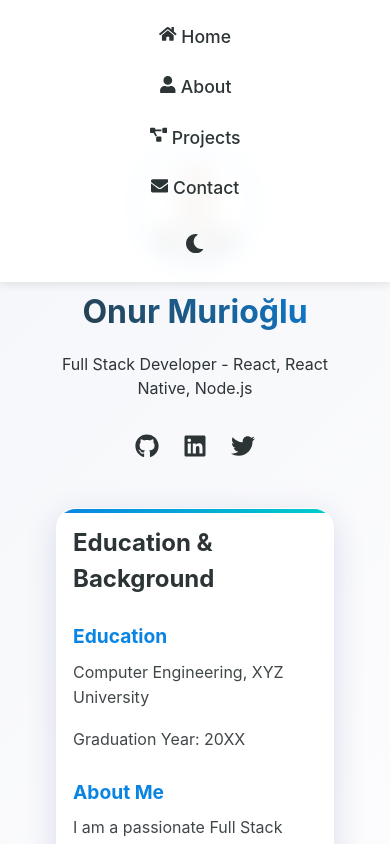
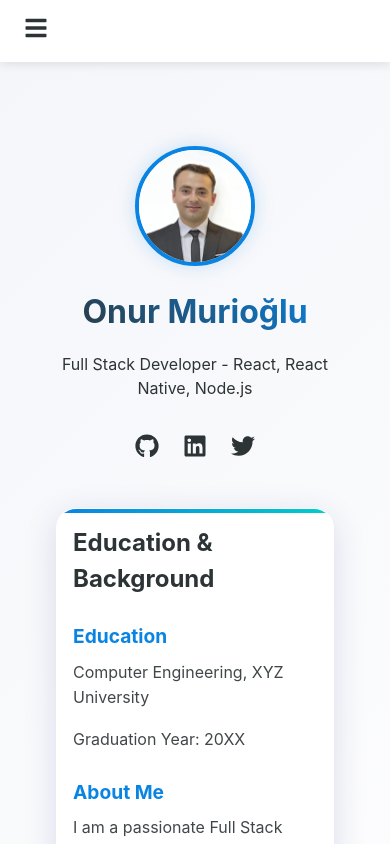
Before and after one commit to onurmurioglu/my-portfolio, a React (Vite) app: page / in a window 390 px wide. Shown: the top 844 px of the page. Built offline with nearby package versions, Linux system fonts and the light colour scheme.

Commit message:
Fixed header design bug with mobile preview

```diff
--- a/src/components/Header.tsx
+++ b/src/components/Header.tsx
@@ -7,11 +7,14 @@ import {
   FaEnvelope,
   FaSun,
   FaMoon,
+  FaBars,
+  FaTimes,
 } from "react-icons/fa";
 import { useTheme } from "../context/ThemeContext";
 
 const Header: React.FC = () => {
   const [scrolled, setScrolled] = useState(false);
+  const [isMenuOpen, setIsMenuOpen] = useState(false);
   const { isDarkMode, toggleTheme } = useTheme();
 
   useEffect(() => {
@@ -26,9 +29,19 @@ const Header: React.FC = () => {
     return () => window.removeEventListener("scroll", handleScroll);
   }, [scrolled]);
 
+  const toggleMenu = () => {
+    setIsMenuOpen(!isMenuOpen);
+  };
+
+  const closeMenu = () => {
+    setIsMenuOpen(false);
+  };
+
   return (
     <header
-      className={`header ${scrolled ? "scrolled" : ""}`}
+      className={`header ${scrolled ? "scrolled" : ""} ${
+        isMenuOpen ? "menu-open" : ""
+      }`}
       style={{
         backgroundColor: scrolled
           ? isDarkMode
@@ -37,23 +50,52 @@ const Header: React.FC = () => {
           : "var(--header-background)",
       }}
     >
-      <nav className="nav">
-        <Link to="home" smooth duration={500} className="nav-link">
+      <div className="header-content">
+        <button className="menu-toggle" onClick={toggleMenu}>
+          {isMenuOpen ? <FaTimes /> : <FaBars />}
+        </button>
+        <nav className={`nav ${isMenuOpen ? "open" : ""}`}>
+          <Link
+            to="home"
+            smooth
+            duration={500}
+            className="nav-link"
+            onClick={closeMenu}
+          >
             <FaHome /> Home
           </Link>
-        <Link to="about" smooth duration={500} className="nav-link">
+          <Link
+            to="about"
+            smooth
+            duration={500}
+            className="nav-link"
+            onClick={closeMenu}
+          >
             <FaUser /> About
           </Link>
-        <Link to="projects" smooth duration={500} className="nav-link">
+          <Link
+            to="projects"
+            smooth
+            duration={500}
+            className="nav-link"
+            onClick={closeMenu}
+          >
             <FaProjectDiagram /> Projects
           </Link>
-        <Link to="contact" smooth duration={500} className="nav-link">
+          <Link
+            to="contact"
+            smooth
+            duration={500}
+            className="nav-link"
+            onClick={closeMenu}
+          >
             <FaEnvelope /> Contact
           </Link>
           <button onClick={toggleTheme} className="theme-toggle">
             {isDarkMode ? <FaSun /> : <FaMoon />}
           </button>
         </nav>
+      </div>
     </header>
   );
 };
--- a/src/styles/components.css
+++ b/src/styles/components.css
@@ -43,12 +43,32 @@ body {
   position: fixed;
   top: 0;
   width: 100%;
-  background: var(--header-background, rgba(255, 255, 255, 0.95));
+  background: var(--header-background);
   backdrop-filter: blur(10px);
   box-shadow: 0 2px 10px rgba(0, 0, 0, 0.1);
   z-index: 1000;
   padding: 1rem 0;
-  transition: background-color 0.3s ease, box-shadow 0.3s ease;
+  transition: all 0.3s ease;
+}
+
+.header-content {
+  max-width: 1200px;
+  margin: 0 auto;
+  padding: 0 1rem;
+  display: flex;
+  justify-content: space-between;
+  align-items: center;
+}
+
+.menu-toggle {
+  display: none;
+  background: none;
+  border: none;
+  color: var(--text-color);
+  font-size: 1.5rem;
+  cursor: pointer;
+  padding: 0.5rem;
+  transition: var(--transition);
 }
 
 .nav {
@@ -472,7 +492,58 @@ html {
 
 @media (max-width: 768px) {
   .header {
-    padding: 0.5rem;
+    padding: 0.5rem 0;
+  }
+
+  .menu-toggle {
+    display: block;
+    z-index: 1001;
+  }
+
+  .nav {
+    position: fixed;
+    top: 0;
+    left: 0;
+    width: 100%;
+    height: 0;
+    background: var(--header-background);
+    flex-direction: column;
+    align-items: center;
+    justify-content: center;
+    gap: 1rem;
+    opacity: 0;
+    visibility: hidden;
+    transition: all 0.3s ease;
+    overflow: hidden;
+  }
+
+  .nav.open {
+    height: 100vh;
+    opacity: 1;
+    visibility: visible;
+    padding: 4rem 1rem;
+  }
+
+  .header.menu-open {
+    background: var(--header-background);
+  }
+
+  .nav-link {
+    font-size: 1.2rem;
+    padding: 0.8rem 1.5rem;
+    width: 100%;
+    text-align: center;
+    border-radius: 8px;
+  }
+
+  .theme-toggle {
+    margin-top: 1rem;
+    font-size: 1.5rem;
+  }
+
+  /* Ana içeriği menü açıkken kaydır */
+  .menu-open + .main-content {
+    transform: translateY(100vh);
   }
 
   .nav {
@@ -752,3 +823,16 @@ body {
   transform: scaleX(1);
   transform-origin: left;
 }
+
+/* Yatay mobil cihazlar için ek düzenleme */
+@media (max-height: 500px) and (orientation: landscape) {
+  .nav.open {
+    padding: 3rem 1rem;
+    overflow-y: auto;
+  }
+
+  .nav-link {
+    padding: 0.5rem 1rem;
+    font-size: 1rem;
+  }
+}
```
Lines whose indentation alone changed are shown as unchanged.
